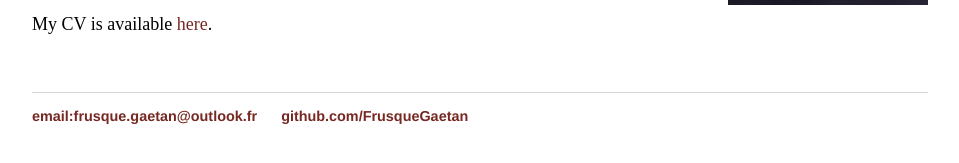
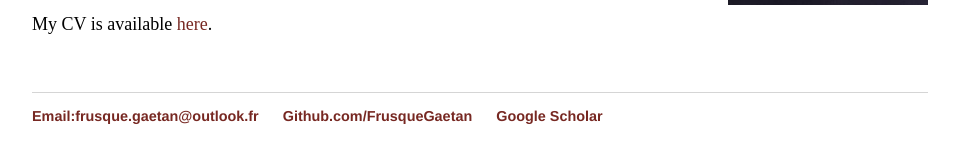
Before and after one commit to FrusqueGaetan/FrusqueGaetan.github.io, a Jekyll site: the page built from index.md, in a window 1280 px wide. Shown: the part 401-564 px from the top of the page, without its empty margins (160-1119 px from the left). Built offline with Jekyll 4.4.1, drawn with Linux system fonts in a browser that asks for light colours.

Commit message:
Update default.html

```diff
--- a/_layouts/default.html
+++ b/_layouts/default.html
@@ -26,8 +26,9 @@
     </div><!-- /.container -->
     <footer>
         <ul>
-            <li><a href="mailto:frusque.gaetan@outlook.fr">email:frusque.gaetan@outlook.fr</a></li>
-            <li><a href="https://github.com/FrusqueGaetan">github.com/FrusqueGaetan</a></li>
+            <li><a href="mailto:frusque.gaetan@outlook.fr">Email:frusque.gaetan@outlook.fr</a></li>
+            <li><a href="https://github.com/FrusqueGaetan">Github.com/FrusqueGaetan</a></li>
+            <li><a href="https://scholar.google.com/citations?user=n8nRgbkAAAAJ&hl=fr&oi=ao">Google Scholar</a></li>
         </ul>
     </footer>
 </body>
```
